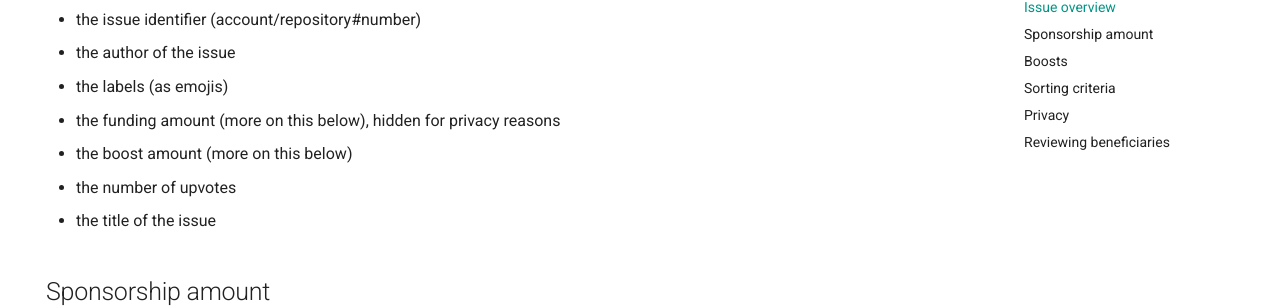
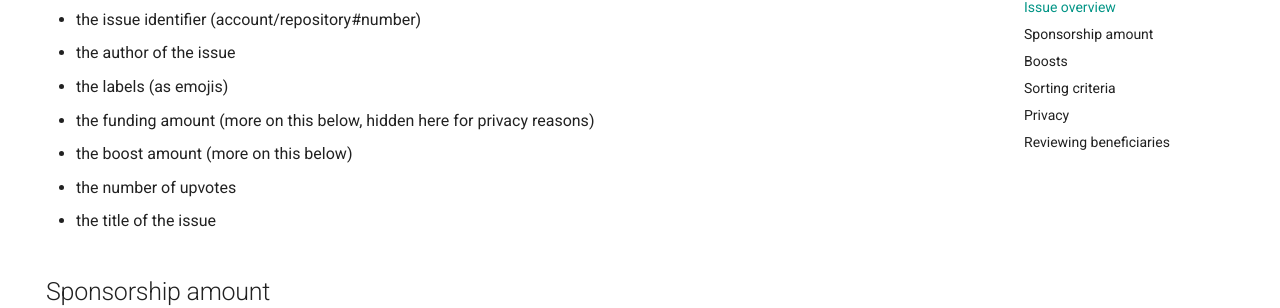
Before and after one commit to pawamoy/website, an MkDocs documentation site: the page built from docs/backlog.md, in a window 1280 px wide and 900 px high, scrolled down 1109 px. Shown: the part 149-457 px from the top of the window. Built offline with MkDocs 1.6.1 and Material for MkDocs 9.7.7, drawn with Linux system fonts in a browser that asks for light colours; emoji names are drawn with the system emoji font; comment, search, counter and statistics services are not loaded.

Commit message:
Update backlog docs

```diff
--- a/docs/backlog.md
+++ b/docs/backlog.md
@@ -27,7 +27,7 @@ The columns show:
 - the issue identifier (account/repository#number)
 - the author of the issue
 - the labels (as emojis)
-- the funding amount (more on this below), hidden for privacy reasons
+- the funding amount (more on this below, hidden here for privacy reasons)
 - the boost amount (more on this below)
 - the number of upvotes
 - the title of the issue
```
